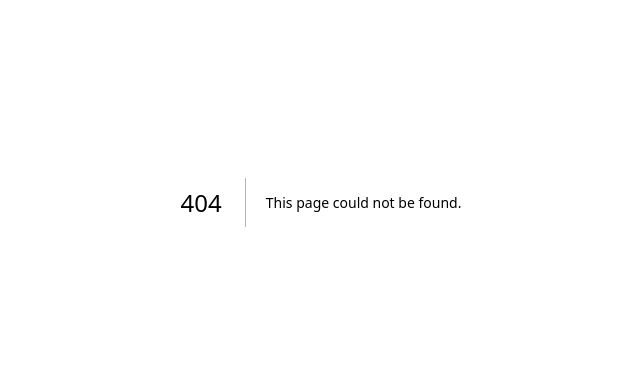
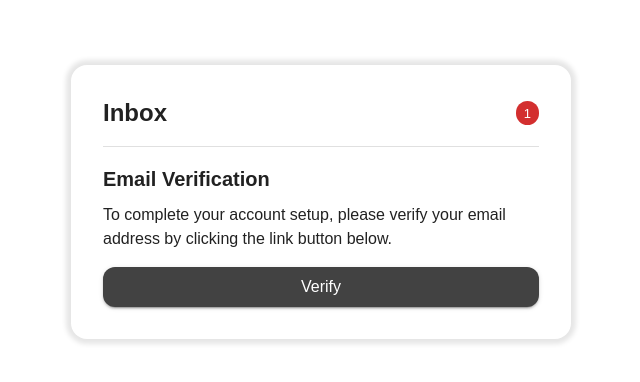
Before and after one commit to leonardo-lim/magic-link, a Next.js app: page /inbox in a window 1280 px wide. Before the commit this address had no page. Shown: the part 198-580 px from the top of the page, without its empty margins (319-959 px from the left). Built offline with nearby package versions, Linux system fonts and the light colour scheme; a web font is replaced by a local one; what @mui/material-nextjs would draw is missing.

Commit message:
feat: add inbox page

```diff
--- /dev/null
+++ b/src/app/inbox/page.tsx
@@ -0,0 +1,80 @@
+'use client';
+
+import type { NextPage } from 'next';
+import Link from 'next/link';
+import { Box, Button, Chip, Divider, Stack, Typography } from '@mui/material';
+import { grey } from '@mui/material/colors';
+
+const Inbox: NextPage = () => {
+    return (
+        <Box
+            minHeight="100vh"
+            p={6}
+            display="flex"
+            alignItems="center"
+            justifyContent="center"
+        >
+            <Stack
+                width={{
+                    xs: '100%',
+                    sm: 400,
+                    md: 450,
+                    lg: 500,
+                    xl: 600
+                }}
+                p={4}
+                borderRadius={4}
+                boxShadow="0 0 5px 5px rgba(0, 0, 0, 0.1)"
+            >
+                <Stack gap={1} direction="row" alignItems="center" justifyContent="space-between">
+                    <Typography
+                        variant="h5"
+                        fontWeight="bold"
+                    >
+                        Inbox
+                    </Typography>
+                    <Chip label="1" size="small" color="error" />
+                </Stack>
+                <Divider
+                    sx={{
+                        my: 2
+                    }}
+                />
+                <Typography
+                    variant="h6"
+                    mb={1}
+                    fontWeight="bold"
+                >
+                    Email Verification
+                </Typography>
+                <Typography
+                    variant="subtitle1"
+                    lineHeight={1.5}
+                >
+                    To complete your account setup, please verify your email address by clicking
+                    the link button below.
+                </Typography>
+                <Link href="/verify" target="_blank">
+                    <Button
+                        variant="contained"
+                        sx={{
+                            width: '100%',
+                            marginTop: 2,
+                            background: grey[800],
+                            fontSize: 16,
+                            textTransform: 'initial',
+                            borderRadius: 3,
+                            '&:hover': {
+                                background: grey[900]
+                            }
+                        }}
+                    >
+                        Verify
+                    </Button>
+                </Link>
+            </Stack>
+        </Box>
+    );
+};
+
+export default Inbox;
```
